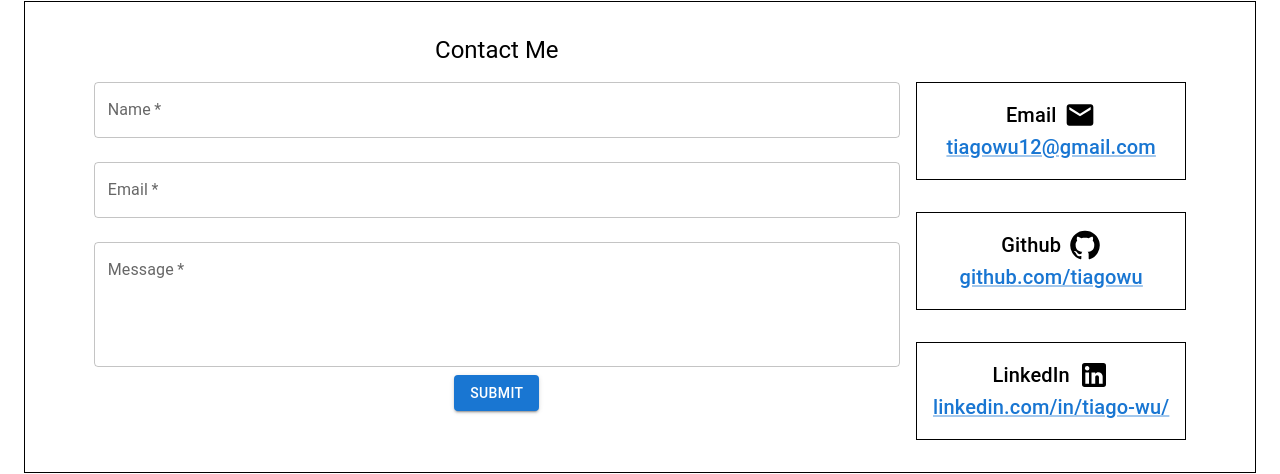
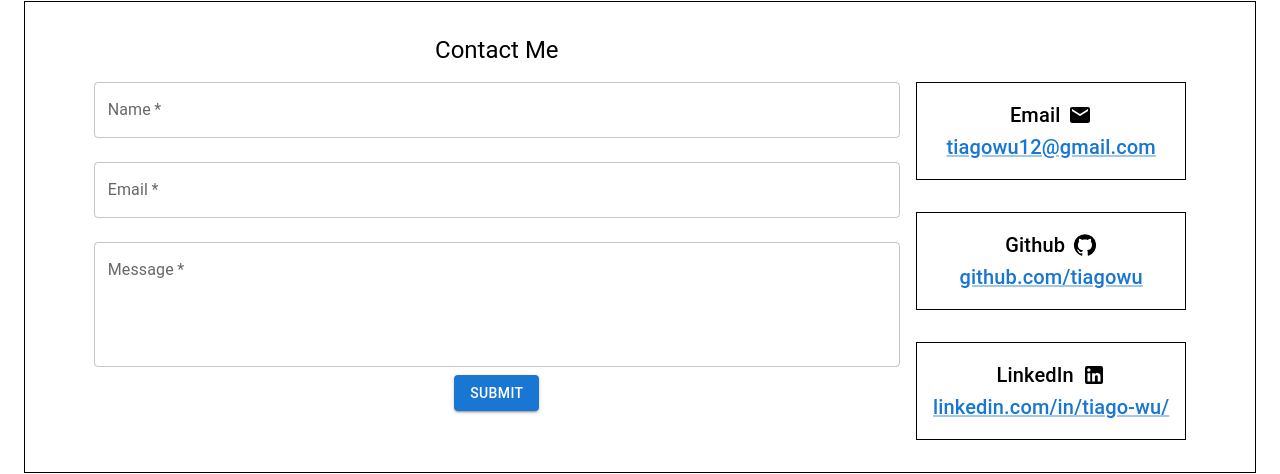
Before and after one commit to tiagowu/portfolio-website, a React (Create React App) app: page / in a window 1280 px wide. Shown: the part 4044-4518 px from the top of the page. Built offline with nearby package versions, Linux system fonts and the light colour scheme; no server answers.

Commit message:
Refactor code by adding info icons to icons data

```diff
--- a/src/components/Contact.jsx
+++ b/src/components/Contact.jsx
@@ -1,10 +1,8 @@
 import ContactBox from "./ContactBox";
 import ContactForm from "./ContactForm";
+import { infoIcons } from "../data/IconsData";
 
 import { Container, Box, Typography } from "@mui/material";
-import EmailIcon from "@mui/icons-material/Email";
-import LinkedInIcon from "@mui/icons-material/LinkedIn";
-import GitHubIcon from "@mui/icons-material/GitHub";
 
 const Contact = () => {
   return (
@@ -16,9 +14,9 @@ const Contact = () => {
         <Box display="flex" flexDirection={{ xs: "column", sm: "row" }} justifyContent="center" padding="32px" border="1px solid black">
           <ContactForm />
           <Box display="flex" flexDirection="column" ml={{ sm: "16px" }} mt="48px" gap="32px">
-            <ContactBox label="Email" content="tiagowu12@gmail.com" icon={EmailIcon} />
-            <ContactBox label="Github" content="https://www.github.com/tiagowu" icon={GitHubIcon} />
-            <ContactBox label="LinkedIn" content="https://www.linkedin.com/in/tiago-wu/" icon={LinkedInIcon} />
+            <ContactBox label="Email" content="tiagowu12@gmail.com" icon={() => infoIcons.email} />
+            <ContactBox label="Github" content="https://www.github.com/tiagowu" icon={() => infoIcons.github} />
+            <ContactBox label="LinkedIn" content="https://www.linkedin.com/in/tiago-wu/" icon={() => infoIcons.linkedin} />
           </Box>
         </Box>
       </Box>
--- a/src/components/ContactBox.jsx
+++ b/src/components/ContactBox.jsx
@@ -7,7 +7,7 @@ const ContactBox = ({ label, content, icon: Icon }) => {
         <Typography variant="h6" mr={1}>
           {label}
         </Typography>
-        <Icon sx={{ fontSize: 32 }} />
+        <Icon />
       </Box>
       <Typography variant="h6" component="h3" whiteSpace={{ sm: "nowrap" }}>
         {label !== "Email" ? (
--- a/src/components/ProjectCard.jsx
+++ b/src/components/ProjectCard.jsx
@@ -1,9 +1,7 @@
 import LinkButton from "./LinkButton";
-import { iconsData } from "../data/IconsData";
+import { skillIcons, infoIcons } from "../data/IconsData";
 
 import { Box, Card, CardContent, Divider, Typography } from "@mui/material";
-import GitHubIcon from "@mui/icons-material/GitHub";
-import DemoIcon from "@mui/icons-material/OpenInNew";
 
 const ProjectCard = ({ project }) => {
   return (
@@ -22,9 +20,9 @@ const ProjectCard = ({ project }) => {
         <Box sx={{ display: "flex", justifyContent: "space-between", mt: "auto" }}>
           <Box sx={{ display: "flex", flexDirection: "row", alignItems: "center", height: "48px", gap: "16px" }}>
             {project.technologies.map((technology, index) =>
-              iconsData.hasOwnProperty(technology.toLowerCase()) ? (
+              skillIcons.hasOwnProperty(technology.toLowerCase()) ? (
                 <Box key={index} display="flex" alignItems="center" sx={{ fontSize: "32px" }}>
-                  {iconsData[technology.toLowerCase()]}
+                  {skillIcons[technology.toLowerCase()]}
                 </Box>
               ) : (
                 <Typography key={index}>{technology}</Typography>
@@ -32,8 +30,8 @@ const ProjectCard = ({ project }) => {
             )}
           </Box>
           <Box sx={{ display: "flex", flexDirection: "row", alignItems: "center", gap: "8px" }}>
-            {project.githubLink && <LinkButton link={project.githubLink} icon={GitHubIcon} iconProps={{ fontSize: "24px" }} />}
-            {project.demoLink && <LinkButton link={project.demoLink} icon={DemoIcon} iconProps={{ fontSize: "24px" }} />}
+            {project.githubLink && <LinkButton link={project.githubLink} icon={() => infoIcons.github} iconProps={{ fontSize: "24px" }} />}
+            {project.demoLink && <LinkButton link={project.demoLink} icon={() => infoIcons.demo} iconProps={{ fontSize: "24px" }} />}
           </Box>
         </Box>
       </CardContent>
--- a/src/components/Skills.jsx
+++ b/src/components/Skills.jsx
@@ -1,5 +1,4 @@
-import React from "react";
-import { iconsData } from "../data/IconsData";
+import { skillIcons } from "../data/IconsData";
 import { skillsData } from "../data/SkillsData";
 
 import { Container, Grid, Typography } from "@mui/material";
@@ -19,7 +18,7 @@ const Skills = () => {
             <Grid container spacing={4} justifyContent="center" alignItems="center">
               {section.skills.map((skill, skillIndex) => (
                 <Grid item key={skillIndex} sx={{ fontSize: "72px" }}>
-                  {iconsData[skill.toLowerCase()]}
+                  {skillIcons[skill.toLowerCase()]}
                 </Grid>
               ))}
             </Grid>
--- a/src/data/IconsData.js
+++ b/src/data/IconsData.js
@@ -1,6 +1,11 @@
 import { Icon } from "@iconify/react";
+import EmailIcon from "@mui/icons-material/Email";
+import LinkedInIcon from "@mui/icons-material/LinkedIn";
+import GitHubIcon from "@mui/icons-material/GitHub";
+import ResumeIcon from "@mui/icons-material/Description";
+import DemoIcon from "@mui/icons-material/OpenInNew";
 
-export const iconsData = {
+export const skillIcons = {
   c: <Icon icon="skill-icons:c" />,
   css: <Icon icon="skill-icons:css" />,
   html: <Icon icon="skill-icons:html" />,
@@ -15,3 +20,11 @@ export const iconsData = {
   nodejs: <Icon icon="skill-icons:nodejs-light" />,
   python: <Icon icon="skill-icons:python-light" />,
 };
+
+export const infoIcons = {
+  email: <EmailIcon />,
+  github: <GitHubIcon />,
+  linkedin: <LinkedInIcon />,
+  resume: <ResumeIcon />,
+  demo: <DemoIcon />,
+};
```
